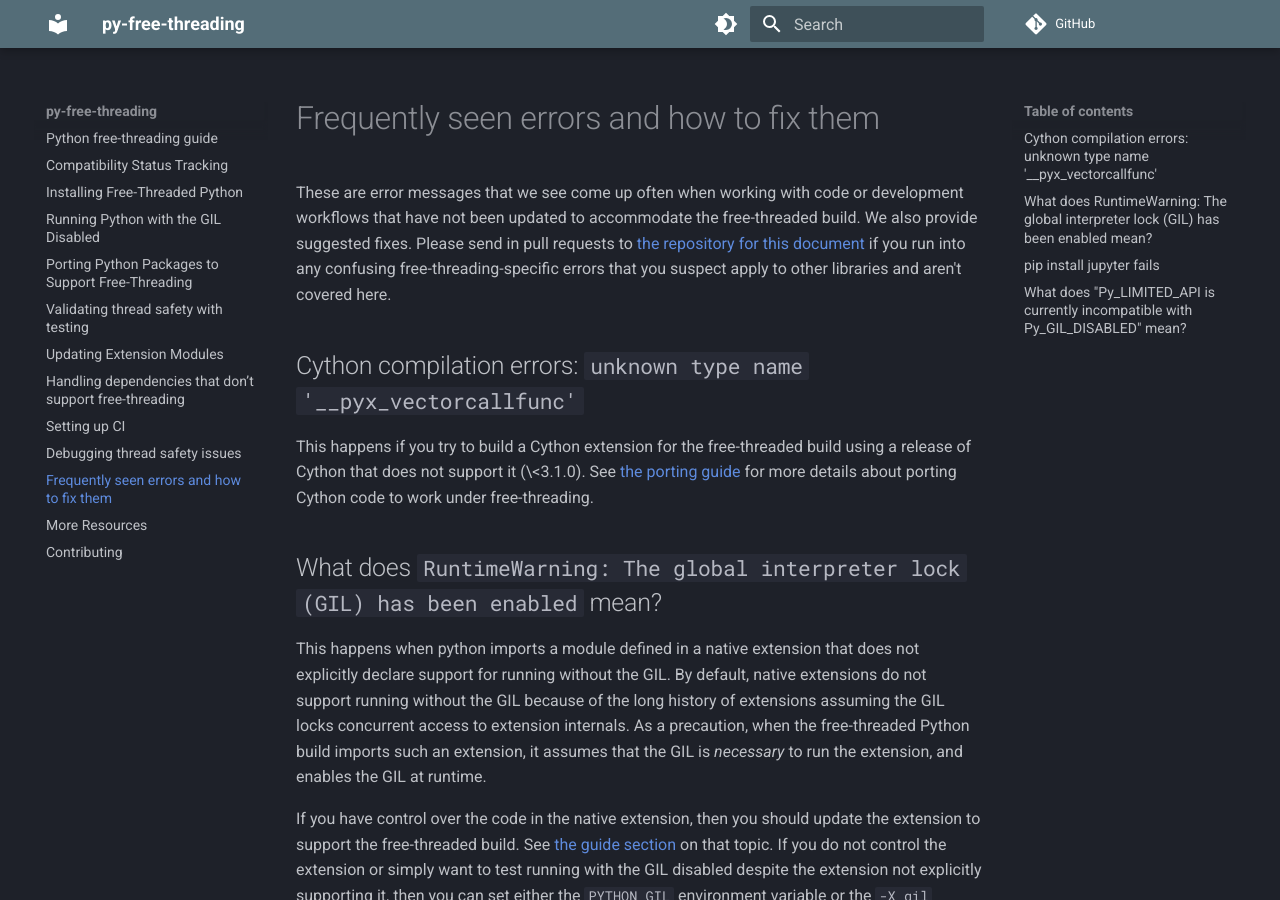
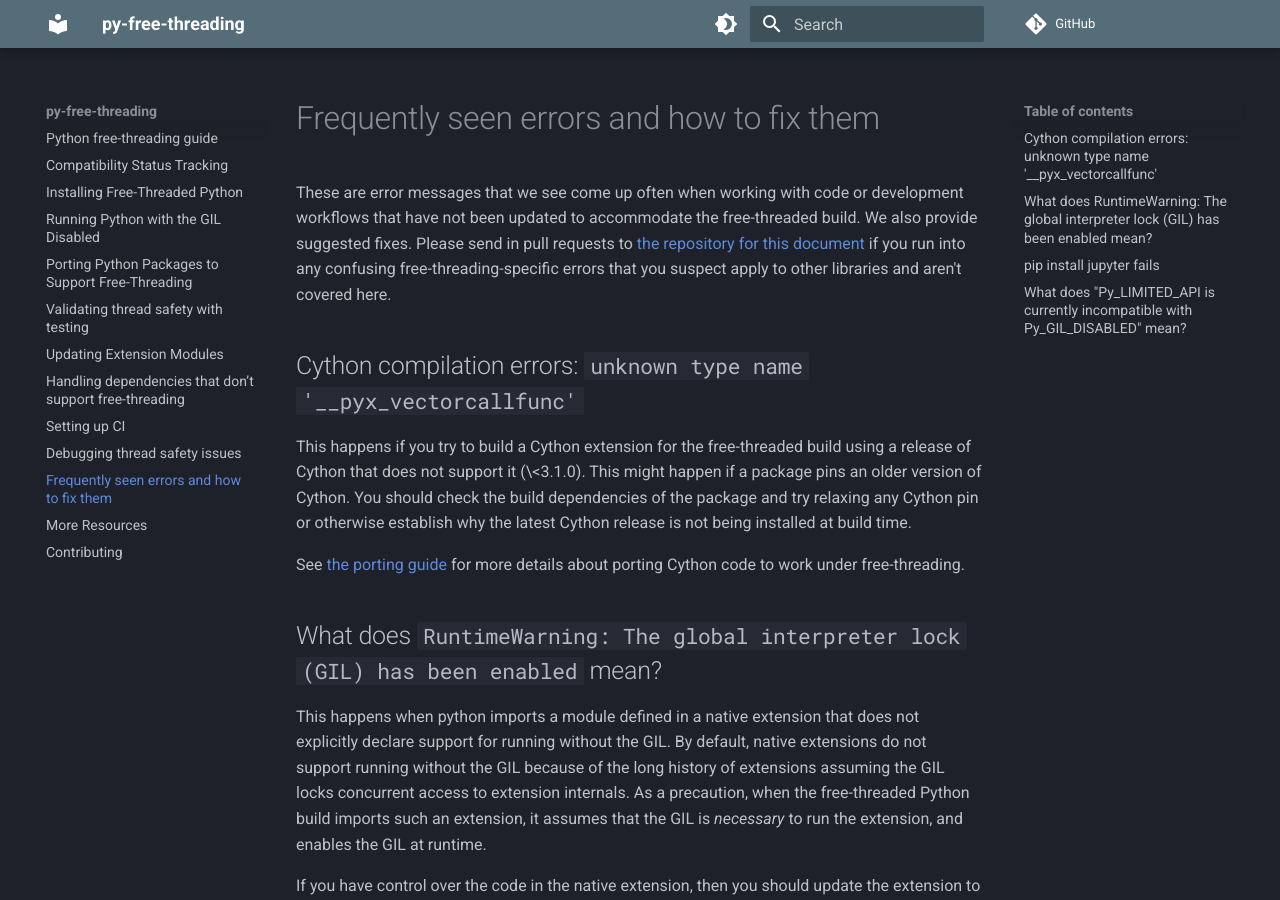
Before and after one commit to Quansight-Labs/free-threaded-compatibility, an MkDocs documentation site: the page built from docs/faq.md, in a window 1280 px wide and 900 px high. Built offline with MkDocs 1.6.1 and Material for MkDocs 9.7.7, drawn with Linux system fonts in a browser that asks for light colours; comment, search, counter and statistics services are not loaded.

Commit message:
expand Cython faq entry based on PyCon feedback (#206)

```diff
--- a/docs/faq.md
+++ b/docs/faq.md
@@ -11,7 +11,12 @@ other libraries and aren't covered here.
 ## Cython compilation errors: `unknown type name '__pyx_vectorcallfunc'`
 
 This happens if you try to build a Cython extension for the free-threaded build
-using a release of Cython that does not support it (\<3.1.0). See [the porting guide](porting.md)
+using a release of Cython that does not support it (\<3.1.0). This might happen
+if a package pins an older version of Cython. You should check the build
+dependencies of the package and try relaxing any Cython pin or otherwise
+establish why the latest Cython release is not being installed at build time.
+
+See [the porting guide](porting.md)
 for more details about porting Cython code to work under free-threading.
 
 ## What does `RuntimeWarning: The global interpreter lock (GIL) has been enabled` mean?
```
